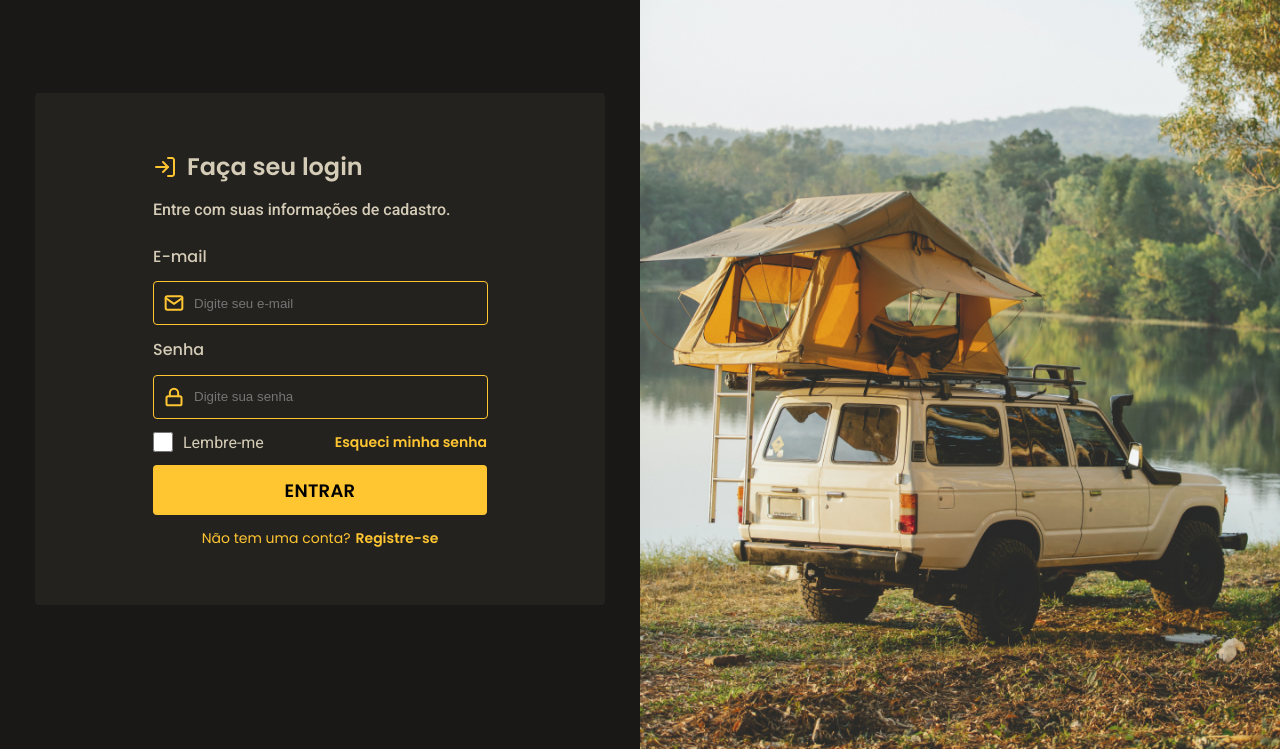
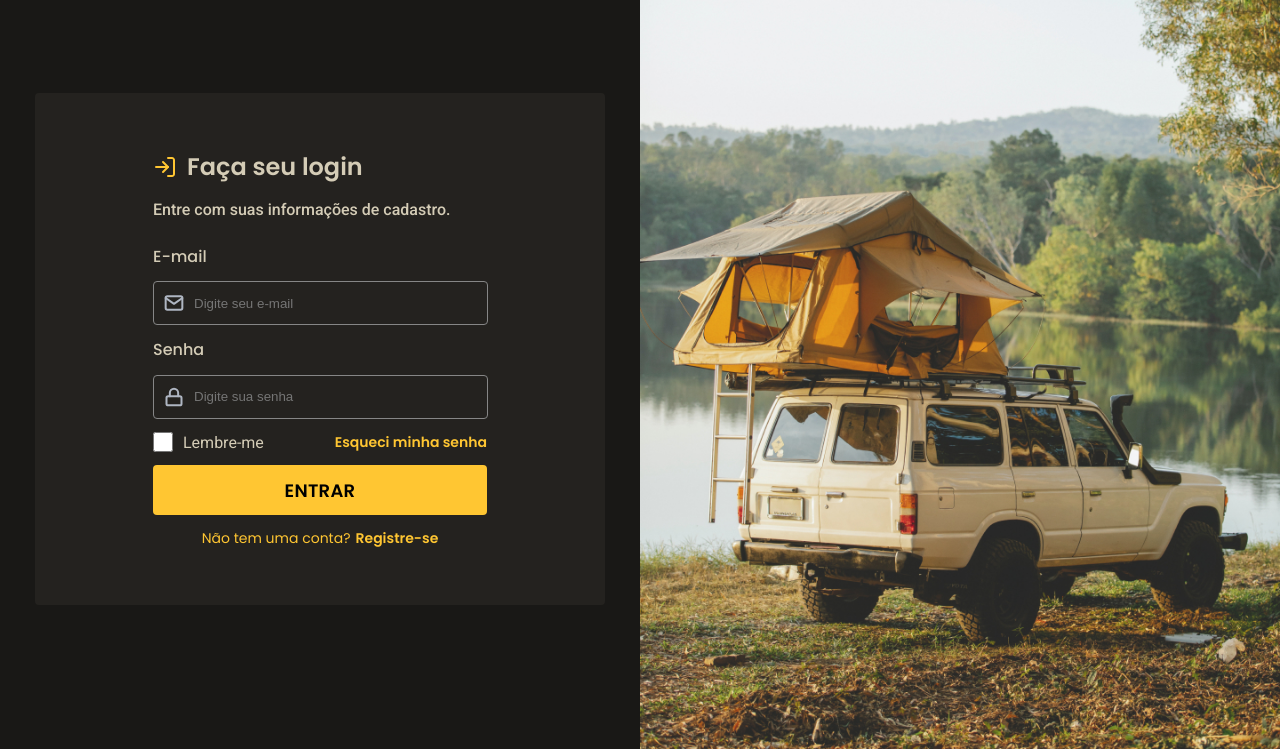
Before and after one commit to Beatrizrodri/login-form, a plain HTML site: page index.html in a window 1280 px wide. Shown: the part 51-800 px from the top of the page. Drawn offline with Linux system fonts and the light colour scheme.

Commit message:
add form designer tweaks

```diff
--- a/index.html
+++ b/index.html
@@ -35,8 +35,8 @@
 
             <div id="reminder">
               <div id="checkbox-container">
-                <input type="checkbox" />
-                <label for="">Lembre-me</label>
+                <input type="checkbox" active="false" />
+                <span>Lembre-me</span>
               </div>
 
               <span id="reminder-text">Esqueci minha senha</span>
--- a/style.css
+++ b/style.css
@@ -90,7 +90,21 @@ h1 {
 #e-mail {
   width: 335px;
   height: 44px;
+  border: 1px solid #868686;
+  color: #868686;
+  border-radius: 4px;
+  background-color: transparent;
+  background-image: url(./images/mail.svg);
+  background-repeat: no-repeat;
+  background-position: center left;
+  background-position-x: 10px;
+  padding-left: 40px;
+}
+
+#e-mail:focus {
   border: 1px solid #FFC632;
+  box-shadow: 0 0 0 0;
+  outline: 0;
   border-radius: 4px;
   background-color: transparent;
   background-image: url(./images/mail-focus.svg);
@@ -103,7 +117,22 @@ h1 {
 #password {
   width: 335px;
   height: 44px;
+  border: 1px solid #868686;
+  color: #868686;
+  border-radius: 4px;
+  background-color: transparent;
+  background-image: url(./images/lock.svg);
+  background-repeat: no-repeat;
+  background-position: center left;
+  background-position-x: 10px;
+  padding-left: 40px;
+
+}
+
+#password:focus {
   border: 1px solid #FFC632;
+  box-shadow: 0 0 0 0;
+  outline: 0;
   border-radius: 4px;
   background-color: transparent;
   background-image: url(./images/lock-focus.svg);
@@ -111,7 +140,6 @@ h1 {
   background-position: center left;
   background-position-x: 10px;
   padding-left: 40px;
-
 }
 
 #reminder{
@@ -138,12 +166,13 @@ h1 {
 #checkbox-container > input {
   width: 20px;
   height: 20px;
+  accent-color: var(--primary-color);
   border: 1px solid #868686;
   border-radius: 4px;
   margin-right: 10px;
 }
 
-#checkbox-container > label {
+#checkbox-container > span {
   font-family: 'Roboto';
   font-weight: 400;
   font-size: 16px;
```
